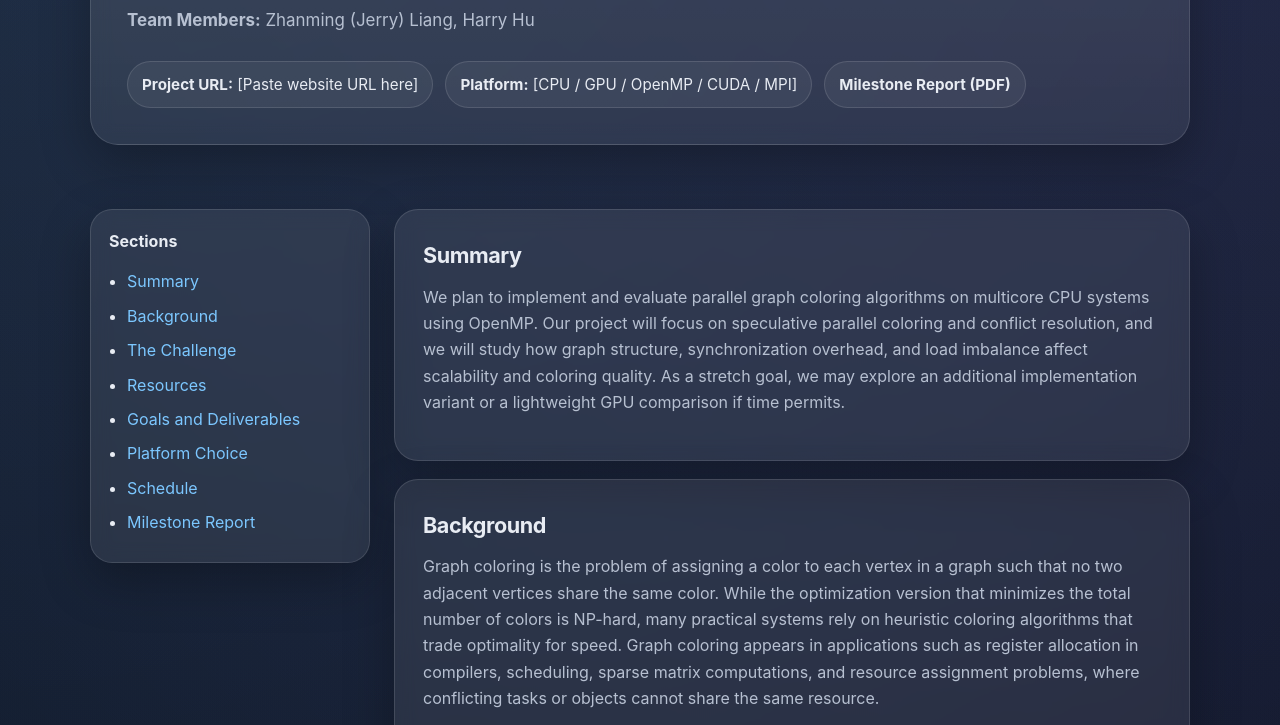
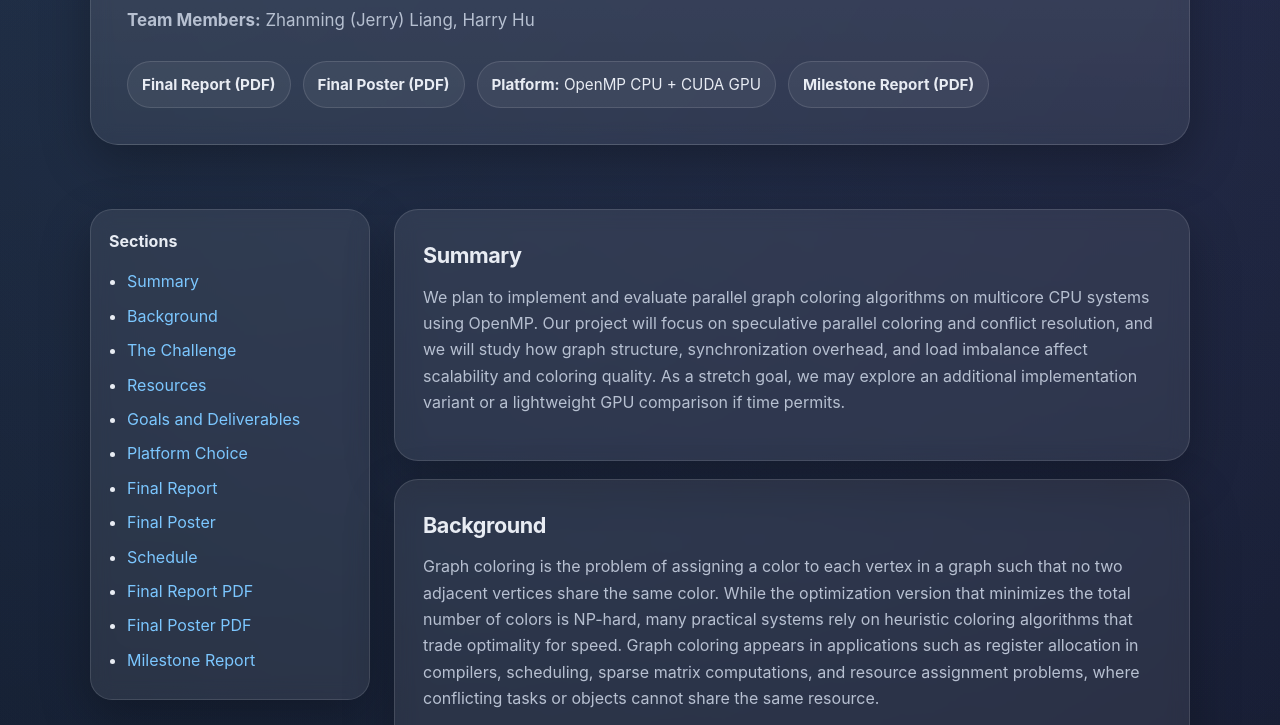
Before and after one commit to JerryLiang49/15418-Final-Project, a plain HTML site: page index.html in a window 1280 px wide. Shown: the part 225-950 px from the top of the page. Drawn offline with Linux system fonts and the light colour scheme.

Commit message:
Updated website with report and poster

```diff
--- a/index.html
+++ b/index.html
@@ -350,8 +350,9 @@
         <h1>Parallel Graph Coloring</h1>
         <p class="subtitle"><strong>Team Members:</strong> Zhanming (Jerry) Liang, Harry Hu</p>
         <div class="quick-links">
-          <span class="pill"><strong>Project URL:</strong>&nbsp;[Paste website URL here]</span>
-          <span class="pill"><strong>Platform:</strong>&nbsp;[CPU / GPU / OpenMP / CUDA / MPI]</span>
+          <a class="pill" href="docs/Final%20Project%20Report.pdf"><strong>Final Report (PDF)</strong></a>
+          <a class="pill" href="docs/Final%20Project%20Poster.pptx.pdf"><strong>Final Poster (PDF)</strong></a>
+          <span class="pill"><strong>Platform:</strong>&nbsp;OpenMP CPU + CUDA GPU</span>
           <a class="pill" href="docs/milestone_report.pdf"><strong>Milestone Report (PDF)</strong></a>
         </div>
       </div>
@@ -367,7 +368,11 @@
           <li><a href="#resources">Resources</a></li>
           <li><a href="#goals">Goals and Deliverables</a></li>
           <li><a href="#platform">Platform Choice</a></li>
+          <li><a href="#report">Final Report</a></li>
+          <li><a href="#poster">Final Poster</a></li>
           <li><a href="#schedule">Schedule</a></li>
+          <li><a href="docs/Final%20Project%20Report.pdf">Final Report PDF</a></li>
+          <li><a href="docs/Final%20Project%20Poster.pptx.pdf">Final Poster PDF</a></li>
           <li><a href="docs/milestone_report.pdf">Milestone Report</a></li>
         </ul>
       </aside>
@@ -492,6 +497,18 @@
           <p>C++ is a good choice because it gives us control over graph representation, memory layout, and performance-critical implementation details. Since graph coloring performance is likely to be influenced by cache behavior, contention, and adjacency traversal overhead, using a low-level language makes it easier to optimize and analyze these effects. Overall, a multicore CPU implementation is the right balance of ambition and feasibility for this project: the problem is irregular enough to be interesting, but still tractable with the tools and systems we have used in class.</p>
         </section>
 
+        <section class="card" id="report">
+          <h2>Final Report</h2>
+          <p>Our final report documents the full project, including the CPU OpenMP implementation, CUDA GPU comparison, benchmark methodology, results analysis, and final conclusions.</p>
+          <p><a href="docs/Final%20Project%20Report.pdf"><strong>Download the Final Project Report (PDF)</strong></a></p>
+        </section>
+
+        <section class="card" id="poster">
+          <h2>Final Poster</h2>
+          <p>Our poster summarizes the project motivation, approach, benchmark results, and final takeaways in a compact visual format for the poster session.</p>
+          <p><a href="docs/Final%20Project%20Poster.pptx.pdf"><strong>View the Final Poster (PDF)</strong></a></p>
+        </section>
+
         <section class="card" id="schedule">
           <h2>Schedule</h2>
           <p>We will complete all implementation, experiments, analysis, report writing, and presentation materials before the April 24 presentation.</p>
```
Also changed, not shown: 2 other files.
